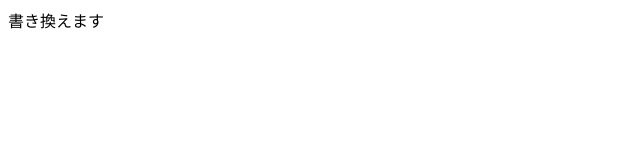
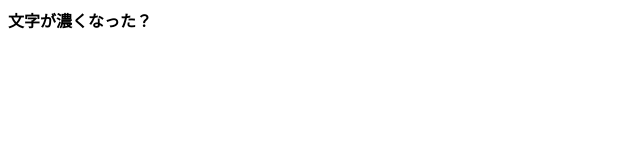
Before and after one commit to takunojima/test1, a plain HTML site: page index.html in a window 1280 px wide. Shown: the full height of the page, 0-640 px from the left. Drawn offline with Linux system fonts and the light colour scheme.

Commit message:
Update index.html

```diff
--- a/index.html
+++ b/index.html
@@ -5,6 +5,6 @@
     <title>タイトル</title>
   </head>
   <body>
-    書き換えます
+    <strong>文字が濃くなった？</strong>
   </body>
 </html>
```
